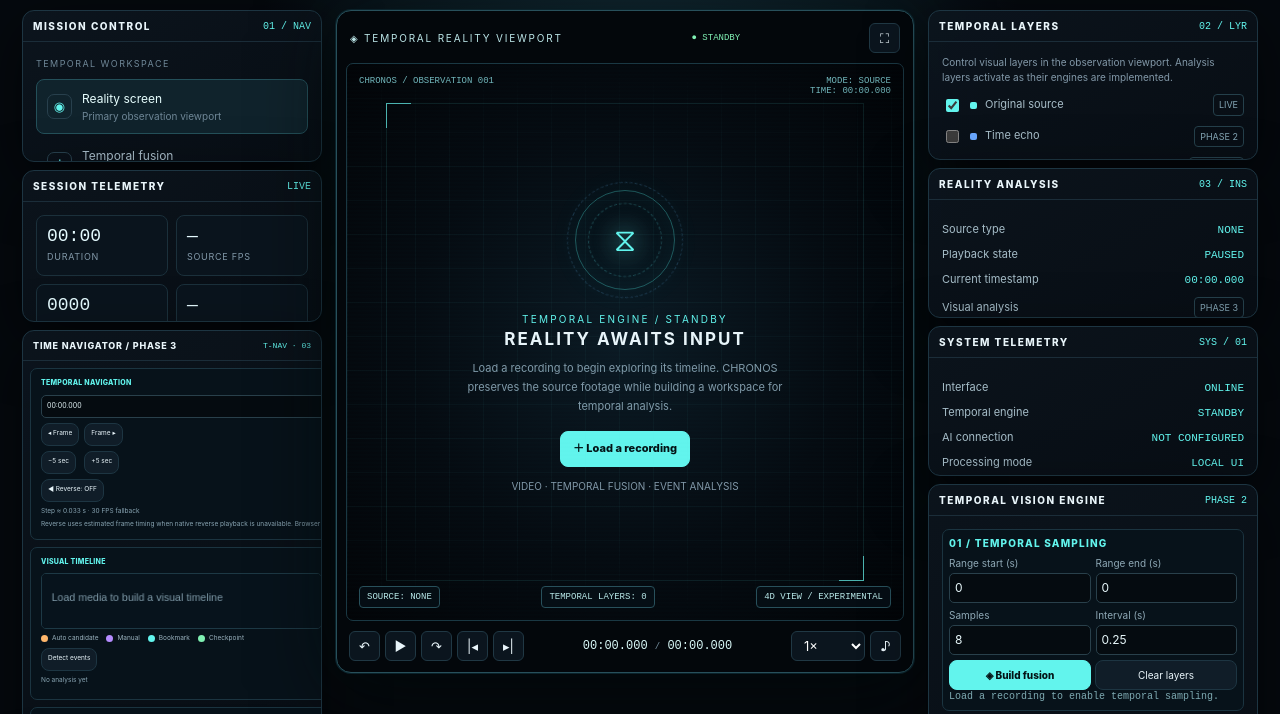
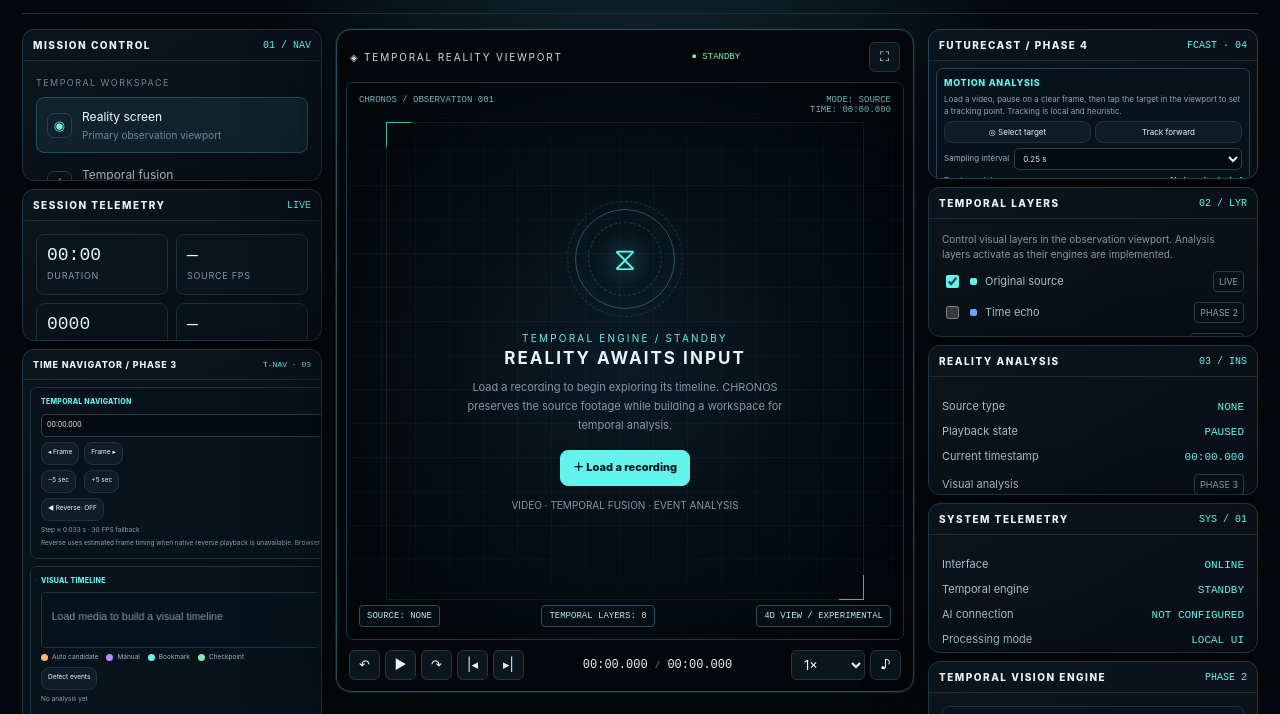
Before and after one commit to anuveytq-sys/CHRONOS-4D-IMAGING, a website: page index.html in a window 1280 px wide. Shown: the part 99-813 px from the top of the page. Drawn offline with Linux system fonts and the light colour scheme.

Commit message:
Integrate Phase 4 panel assets without replacing existing engines

```diff
--- a/index.html
+++ b/index.html
@@ -98,7 +98,7 @@
  .right-stack>.panel:last-child{height:250px;max-height:250px}
 }</style>
  <link rel="stylesheet" href="./chronos-phase2.css">
- <link rel="stylesheet" href="./chronos-phase3.css?v=20261021-nav-readable3">
+ <link rel="stylesheet" href="./chronos-phase3.css?v=20261021-nav-readable3">\n <link rel="stylesheet" href="./chronos-phase4.css?v=20261021-futurecast1">
 </head>
 <body>
 <div class="app">
@@ -113,7 +113,7 @@
  <button class="nav-item active" data-mode="reality"><span class="nav-icon">◉</span><span><span class="nav-label">Reality screen</span><span class="nav-desc">Primary observation viewport</span></span></button>
  <button class="nav-item" data-mode="fusion"><span class="nav-icon">⫶</span><span><span class="nav-label">Temporal fusion</span><span class="nav-desc">Multiple moments, one frame</span></span></button>
  <button class="nav-item" data-mode="navigator"><span class="nav-icon">⌁</span><span><span class="nav-label">Time navigator</span><span class="nav-desc">Recorded time coordinates</span></span></button>
- <button class="nav-item" data-mode="future"><span class="nav-icon">⤳</span><span><span class="nav-label">Futurecast</span><span class="nav-desc">Prediction workspace · planned</span></span></button>
+ <button class="nav-item" data-mode="future"><span class="nav-icon">⤳</span><span><span class="nav-label">Futurecast</span><span class="nav-desc">Predictions & alternate simulations · Phase 4</span></span></button>
  <button class="nav-item" data-mode="reconstruction"><span class="nav-icon">▧</span><span><span class="nav-label">Reconstruction lab</span><span class="nav-desc">Temporal estimates · planned</span></span></button>
  <div class="divider"></div><div class="tiny-label">Workspace actions</div>
  <button class="nav-item" id="uploadNav"><span class="nav-icon">↑</span><span><span class="nav-label">Load recording</span><span class="nav-desc">Open a local video file</span></span></button>
@@ -185,6 +185,6 @@
 })();
 </script>
  <script src="./chronos-phase2.js"></script>
- <script src="./chronos-phase3.js?v=20261021-nav-readable3"></script>
+ <script src="./chronos-phase3.js?v=20261021-nav-readable3"></script>\n <script src="./chronos-phase4.js?v=20261021-futurecast1"></script>
 </body>
 </html>
```
